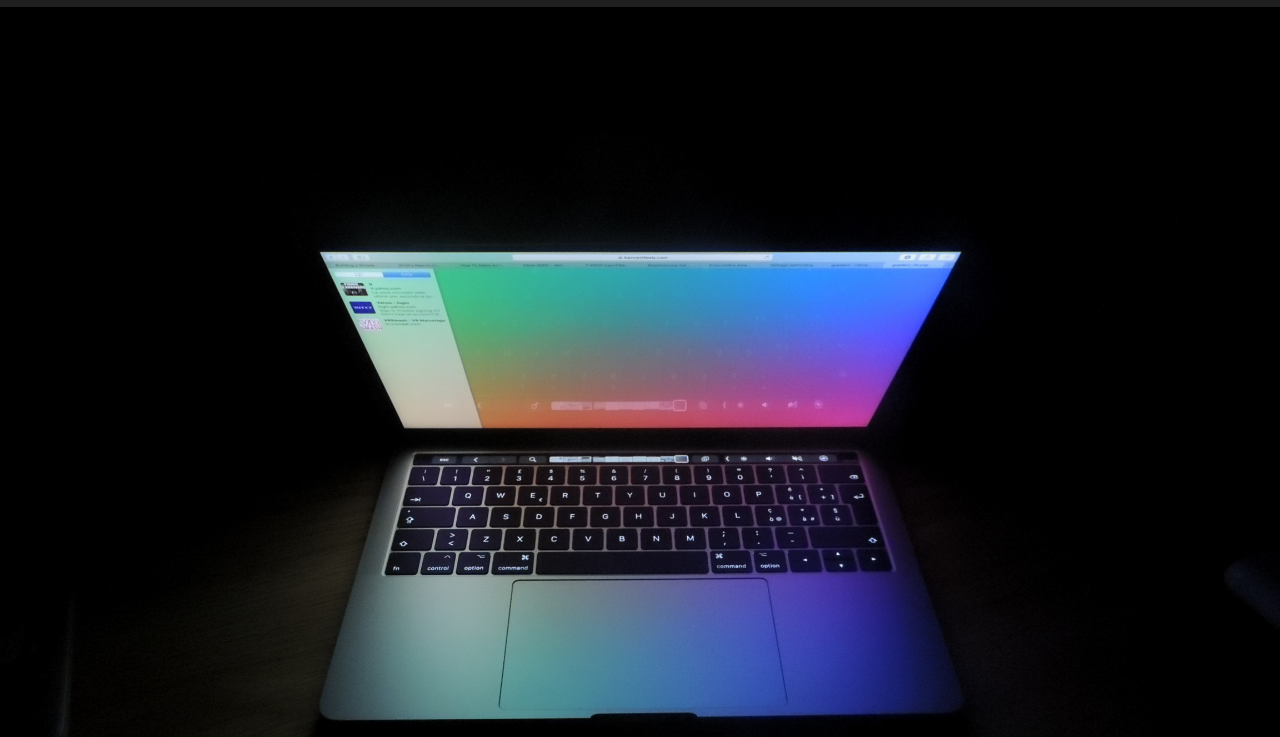
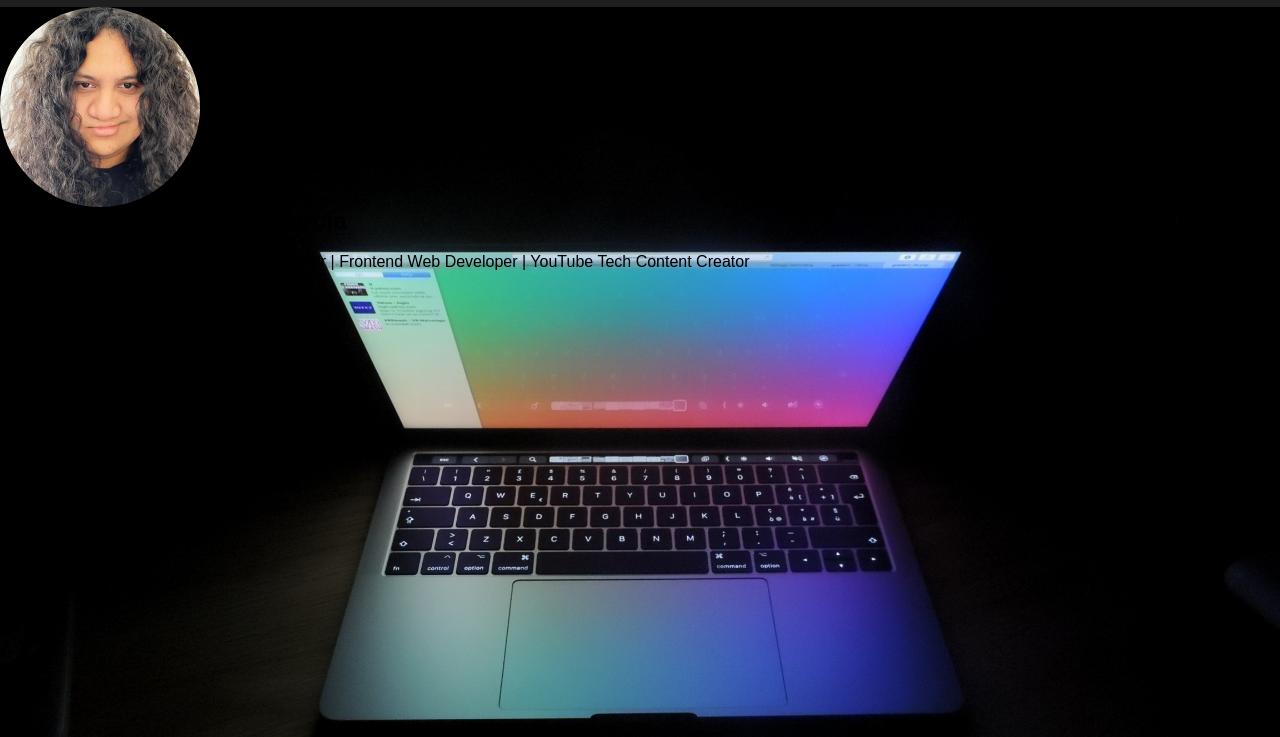
Before and after one commit to platzi/curso-creacion-paginas-web, a plain HTML site: page index.html in a window 1280 px wide. Shown: the part 63-800 px from the top of the page. Drawn offline with Linux system fonts and the light colour scheme.

Commit message:
13 Estilando el hero

```diff
--- a/css/styles.css
+++ b/css/styles.css
@@ -33,3 +33,28 @@ header {
     border-radius: 100%;
     border: 2px solid #fff;
 }
+
+/* Acá están los estilos del hero */
+
+#hero {
+    position: relative;
+}
+
+#hero #computadora {
+    display: inline-block;
+    width: 100%;
+}
+
+#hero .informacion-contenedor {
+    position: absolute;
+    top: 0;
+    left: 0;
+}
+
+#hero .informacion-contenedor #foto {
+    width: 200px;;
+}
+
+#hero .informacion-contenedor #foto img {
+    border-radius: 100%;
+}
```
